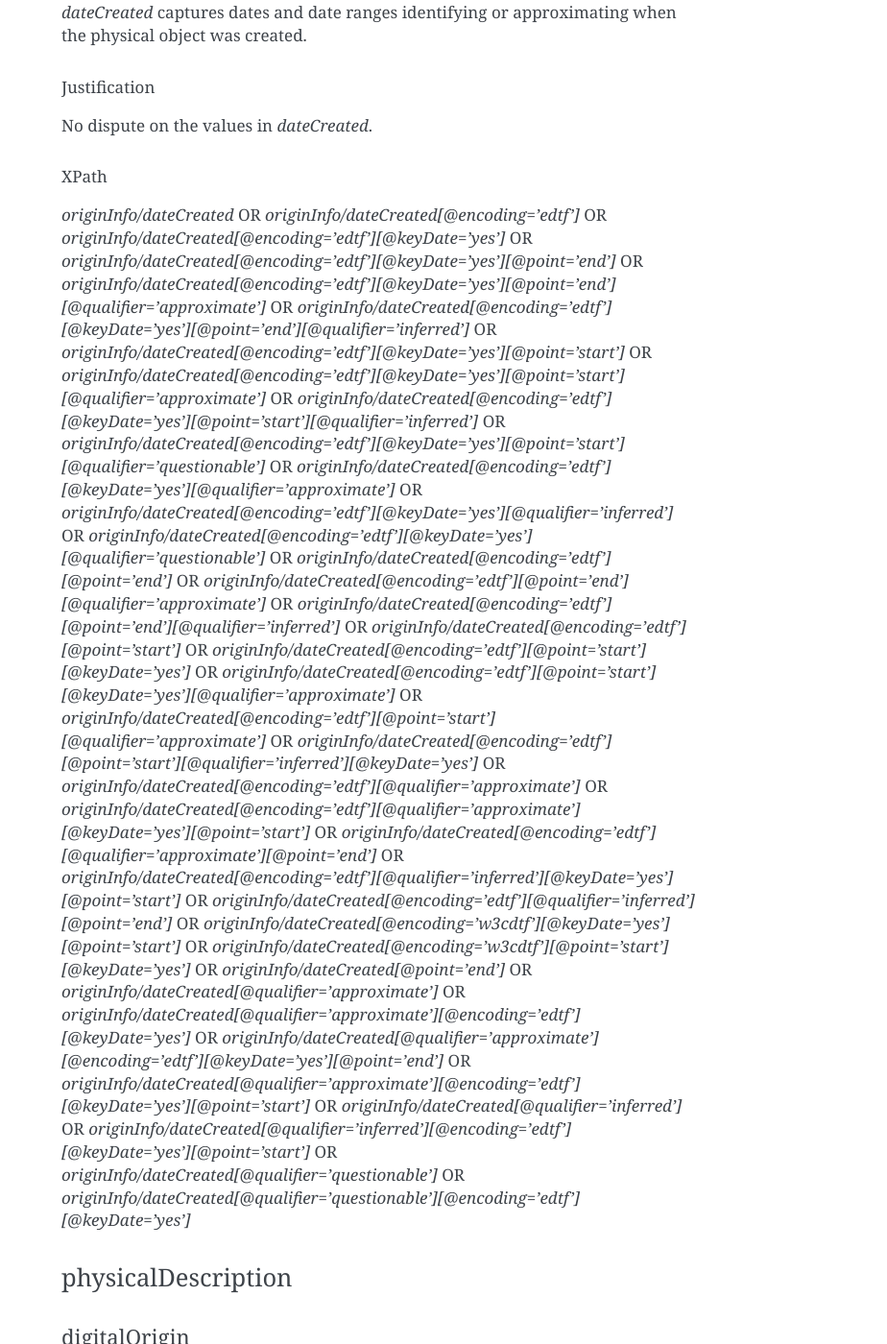
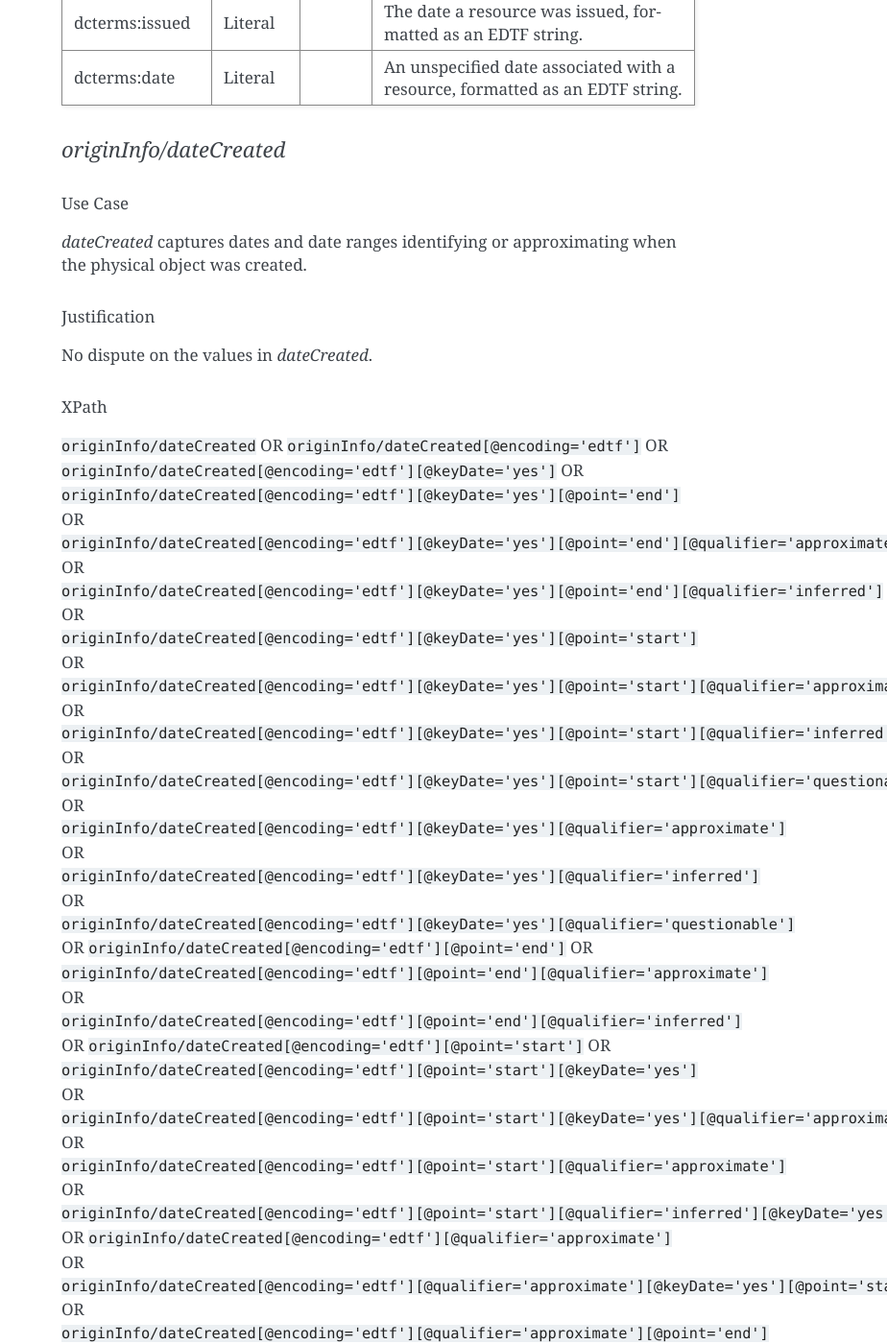
Before and after one commit to UTKcataloging/mods_to_rdf, a Sphinx documentation site: the page built from docs/source/contents/4_draft_mapping.rst, in a window 1280 px wide and 1400 px high, scrolled down 13943 px. Shown: the whole window at 96% size, without its empty margins (356-1280 px from the left). Built offline with Sphinx 7.4.7, drawn with Linux system fonts in a browser that asks for light colours; formulas are drawn with MathJax 3; some of the changed lines change nothing that is shown; some of the changed text lies outside the part shown.

Commit message:
Update XPaths for originInfo/dateCreated

```diff
--- a/docs/source/contents/4_draft_mapping.rst
+++ b/docs/source/contents/4_draft_mapping.rst
@@ -672,15 +672,15 @@ name
 originInfo
 ==========
 
-+-------------------+--------------+---------------------+--------------------------------------------------------------------------------+
-|  Predicate        |  Value Type  |  Range (if needed)  |  Usage Notes                                                                   |
-+===================+==============+=====================+================================================================================+
-|  dcterms:created  |  Literal     |                     |  The date a resource was created, formatted as an EDTF string.                 |
-+-------------------+--------------+---------------------+--------------------------------------------------------------------------------+
-|  dcterms:issued   |  Literal     |                     |  The date a resource was issued, formatted as an EDTF string.                  |
-+-------------------+--------------+---------------------+--------------------------------------------------------------------------------+
-|  dcterms:date     |  Literal     |                     |  An unspecified date associated with a resource, formatted as an EDTF string.  |             |
-+-------------------+--------------+---------------------+--------------------------------------------------------------------------------+
++-----------------+------------+-------+------------------------------------------------------------------------------+
+| RDF predicate   | Value type | Range | Usage notes                                                                  |
++-----------------+------------+-------+------------------------------------------------------------------------------+
+| dcterms:created | Literal    |       | The date a resource was created, formatted as an EDTF string.                |
++-----------------+------------+-------+------------------------------------------------------------------------------+
+| dcterms:issued  | Literal    |       | The date a resource was issued, formatted as an EDTF string.                 |
++-----------------+------------+-------+------------------------------------------------------------------------------+
+| dcterms:date    | Literal    |       | An unspecified date associated with a resource, formatted as an EDTF string. |
++-----------------+------------+-------+------------------------------------------------------------------------------+
 
 `originInfo/dateCreated`
 ------------------------
@@ -698,43 +698,43 @@ No dispute on the values in `dateCreated`.
 XPath
 ^^^^^
 
-`originInfo/dateCreated` OR
-`originInfo/dateCreated[@encoding='edtf']` OR
-`originInfo/dateCreated[@encoding='edtf'][@keyDate='yes']` OR
-`originInfo/dateCreated[@encoding='edtf'][@keyDate='yes'][@point='end']` OR
-`originInfo/dateCreated[@encoding='edtf'][@keyDate='yes'][@point='end'][@qualifier='approximate']` OR
-`originInfo/dateCreated[@encoding='edtf'][@keyDate='yes'][@point='end'][@qualifier='inferred']` OR
-`originInfo/dateCreated[@encoding='edtf'][@keyDate='yes'][@point='start']` OR
-`originInfo/dateCreated[@encoding='edtf'][@keyDate='yes'][@point='start'][@qualifier='approximate']` OR
-`originInfo/dateCreated[@encoding='edtf'][@keyDate='yes'][@point='start'][@qualifier='inferred']` OR
-`originInfo/dateCreated[@encoding='edtf'][@keyDate='yes'][@point='start'][@qualifier='questionable']` OR
-`originInfo/dateCreated[@encoding='edtf'][@keyDate='yes'][@qualifier='approximate']` OR
-`originInfo/dateCreated[@encoding='edtf'][@keyDate='yes'][@qualifier='inferred']` OR
-`originInfo/dateCreated[@encoding='edtf'][@keyDate='yes'][@qualifier='questionable']` OR
-`originInfo/dateCreated[@encoding='edtf'][@point='end']` OR
-`originInfo/dateCreated[@encoding='edtf'][@point='end'][@qualifier='approximate']` OR
-`originInfo/dateCreated[@encoding='edtf'][@point='end'][@qualifier='inferred']` OR
-`originInfo/dateCreated[@encoding='edtf'][@point='start']` OR
-`originInfo/dateCreated[@encoding='edtf'][@point='start'][@keyDate='yes']` OR
-`originInfo/dateCreated[@encoding='edtf'][@point='start'][@keyDate='yes'][@qualifier='approximate']` OR
-`originInfo/dateCreated[@encoding='edtf'][@point='start'][@qualifier='approximate']` OR
-`originInfo/dateCreated[@encoding='edtf'][@point='start'][@qualifier='inferred'][@keyDate='yes']` OR
-`originInfo/dateCreated[@encoding='edtf'][@qualifier='approximate']` OR
-`originInfo/dateCreated[@encoding='edtf'][@qualifier='approximate'][@keyDate='yes'][@point='start']` OR
-`originInfo/dateCreated[@encoding='edtf'][@qualifier='approximate'][@point='end']` OR
-`originInfo/dateCreated[@encoding='edtf'][@qualifier='inferred'][@keyDate='yes'][@point='start']` OR
-`originInfo/dateCreated[@encoding='edtf'][@qualifier='inferred'][@point='end']` OR
-`originInfo/dateCreated[@encoding='w3cdtf'][@keyDate='yes'][@point='start']` OR
-`originInfo/dateCreated[@encoding='w3cdtf'][@point='start'][@keyDate='yes']` OR
-`originInfo/dateCreated[@point='end']` OR
-`originInfo/dateCreated[@qualifier='approximate']` OR
-`originInfo/dateCreated[@qualifier='approximate'][@encoding='edtf'][@keyDate='yes']` OR
-`originInfo/dateCreated[@qualifier='approximate'][@encoding='edtf'][@keyDate='yes'][@point='end']` OR
-`originInfo/dateCreated[@qualifier='approximate'][@encoding='edtf'][@keyDate='yes'][@point='start']` OR
-`originInfo/dateCreated[@qualifier='inferred']` OR
-`originInfo/dateCreated[@qualifier='inferred'][@encoding='edtf'][@keyDate='yes'][@point='start']` OR
-`originInfo/dateCreated[@qualifier='questionable']` OR
-`originInfo/dateCreated[@qualifier='questionable'][@encoding='edtf'][@keyDate='yes']`
+:code:`originInfo/dateCreated` OR
+:code:`originInfo/dateCreated[@encoding='edtf']` OR
+:code:`originInfo/dateCreated[@encoding='edtf'][@keyDate='yes']` OR
+:code:`originInfo/dateCreated[@encoding='edtf'][@keyDate='yes'][@point='end']` OR
+:code:`originInfo/dateCreated[@encoding='edtf'][@keyDate='yes'][@point='end'][@qualifier='approximate']` OR
+:code:`originInfo/dateCreated[@encoding='edtf'][@keyDate='yes'][@point='end'][@qualifier='inferred']` OR
+:code:`originInfo/dateCreated[@encoding='edtf'][@keyDate='yes'][@point='start']` OR
+:code:`originInfo/dateCreated[@encoding='edtf'][@keyDate='yes'][@point='start'][@qualifier='approximate']` OR
+:code:`originInfo/dateCreated[@encoding='edtf'][@keyDate='yes'][@point='start'][@qualifier='inferred']` OR
+:code:`originInfo/dateCreated[@encoding='edtf'][@keyDate='yes'][@point='start'][@qualifier='questionable']` OR
+:code:`originInfo/dateCreated[@encoding='edtf'][@keyDate='yes'][@qualifier='approximate']` OR
+:code:`originInfo/dateCreated[@encoding='edtf'][@keyDate='yes'][@qualifier='inferred']` OR
+:code:`originInfo/dateCreated[@encoding='edtf'][@keyDate='yes'][@qualifier='questionable']` OR
+:code:`originInfo/dateCreated[@encoding='edtf'][@point='end']` OR
+:code:`originInfo/dateCreated[@encoding='edtf'][@point='end'][@qualifier='approximate']` OR
+:code:`originInfo/dateCreated[@encoding='edtf'][@point='end'][@qualifier='inferred']` OR
+:code:`originInfo/dateCreated[@encoding='edtf'][@point='start']` OR
+:code:`originInfo/dateCreated[@encoding='edtf'][@point='start'][@keyDate='yes']` OR
+:code:`originInfo/dateCreated[@encoding='edtf'][@point='start'][@keyDate='yes'][@qualifier='approximate']` OR
+:code:`originInfo/dateCreated[@encoding='edtf'][@point='start'][@qualifier='approximate']` OR
+:code:`originInfo/dateCreated[@encoding='edtf'][@point='start'][@qualifier='inferred'][@keyDate='yes']` OR
+:code:`originInfo/dateCreated[@encoding='edtf'][@qualifier='approximate']` OR
+:code:`originInfo/dateCreated[@encoding='edtf'][@qualifier='approximate'][@keyDate='yes'][@point='start']` OR
+:code:`originInfo/dateCreated[@encoding='edtf'][@qualifier='approximate'][@point='end']` OR
+:code:`originInfo/dateCreated[@encoding='edtf'][@qualifier='inferred'][@keyDate='yes'][@point='start']` OR
+:code:`originInfo/dateCreated[@encoding='edtf'][@qualifier='inferred'][@point='end']` OR
+:code:`originInfo/dateCreated[@encoding='w3cdtf'][@keyDate='yes'][@point='start']` OR
+:code:`originInfo/dateCreated[@encoding='w3cdtf'][@point='start'][@keyDate='yes']` OR
+:code:`originInfo/dateCreated[@point='end']` OR
+:code:`originInfo/dateCreated[@qualifier='approximate']` OR
+:code:`originInfo/dateCreated[@qualifier='approximate'][@encoding='edtf'][@keyDate='yes']` OR
+:code:`originInfo/dateCreated[@qualifier='approximate'][@encoding='edtf'][@keyDate='yes'][@point='end']` OR
+:code:`originInfo/dateCreated[@qualifier='approximate'][@encoding='edtf'][@keyDate='yes'][@point='start']` OR
+:code:`originInfo/dateCreated[@qualifier='inferred']` OR
+:code:`originInfo/dateCreated[@qualifier='inferred'][@encoding='edtf'][@keyDate='yes'][@point='start']` OR
+:code:`originInfo/dateCreated[@qualifier='questionable']` OR
+:code:`originInfo/dateCreated[@qualifier='questionable'][@encoding='edtf'][@keyDate='yes']`
 
 physicalDescription
 ===================
```
